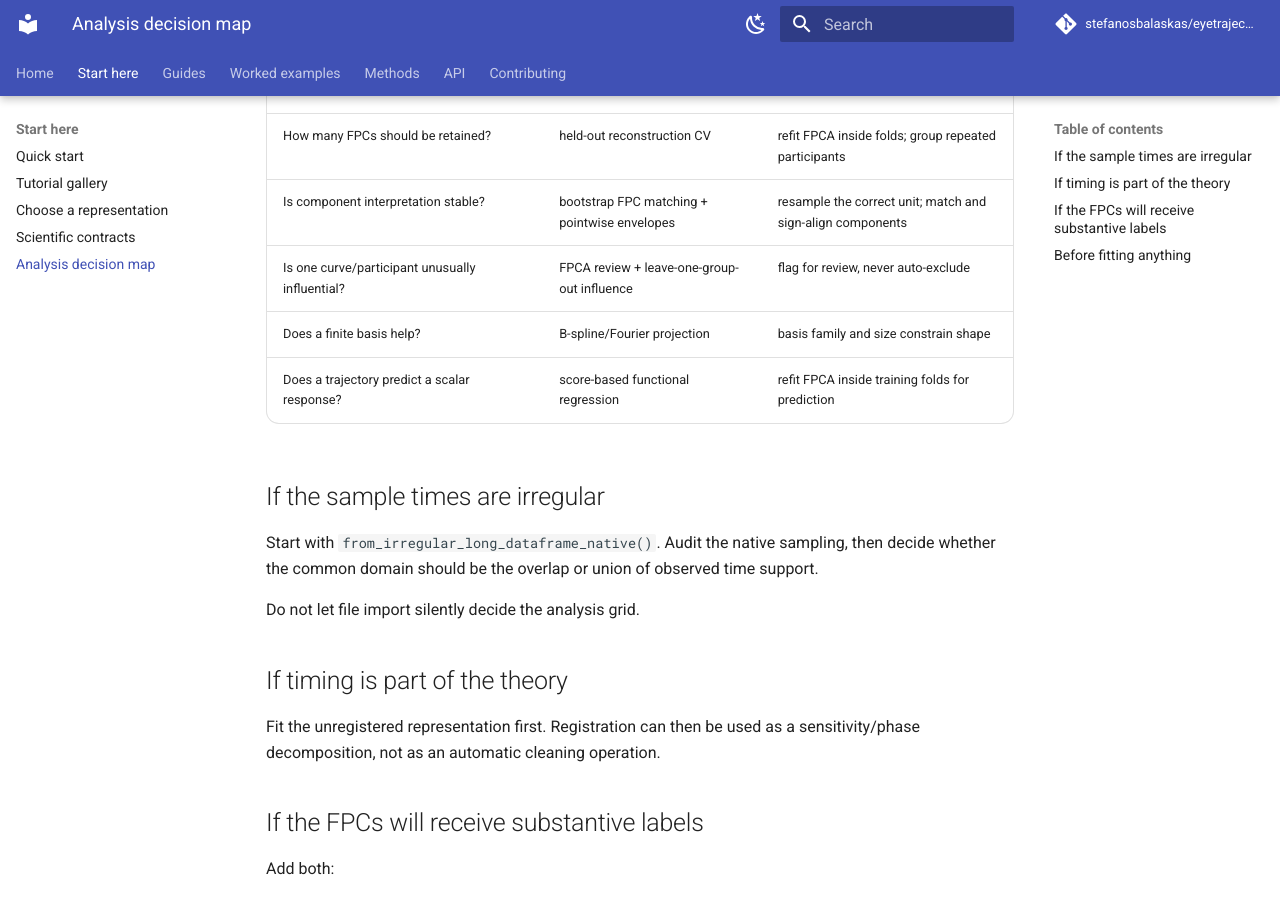
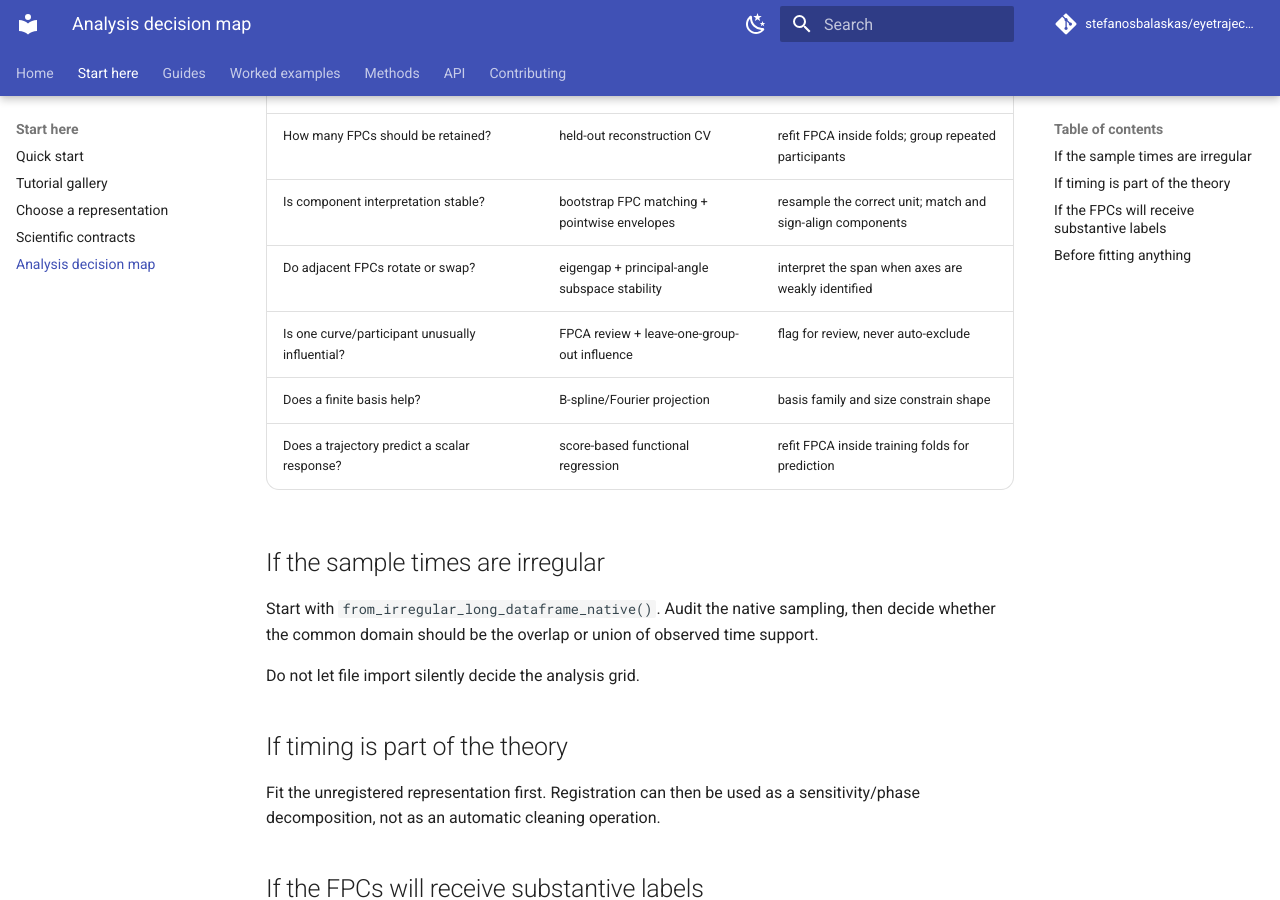
Before and after one commit to stefanosbalaskas/eyetrajectoriespy, an MkDocs documentation site: the page built from docs/concepts/decision-map.md, in a window 1280 px wide and 900 px high, scrolled down 596 px. Built offline with MkDocs 1.6.1 and Material for MkDocs 9.7.7, drawn with Linux system fonts in a browser that asks for light colours; comment, search, counter and statistics services are not loaded.

Commit message:
Add eigenspace stability to analysis decision map

```diff
--- a/docs/concepts/decision-map.md
+++ b/docs/concepts/decision-map.md
@@ -12,6 +12,7 @@ Use the **research question and data structure** to choose the representation.
 | Do people traverse similar paths at different times? | registration + phase FPCA | do not erase meaningful latency |
 | How many FPCs should be retained? | held-out reconstruction CV | refit FPCA inside folds; group repeated participants |
 | Is component interpretation stable? | bootstrap FPC matching + pointwise envelopes | resample the correct unit; match and sign-align components |
+| Do adjacent FPCs rotate or swap? | eigengap + principal-angle subspace stability | interpret the span when axes are weakly identified |
 | Is one curve/participant unusually influential? | FPCA review + leave-one-group-out influence | flag for review, never auto-exclude |
 | Does a finite basis help? | B-spline/Fourier projection | basis family and size constrain shape |
 | Does a trajectory predict a scalar response? | score-based functional regression | refit FPCA inside training folds for prediction |
```
